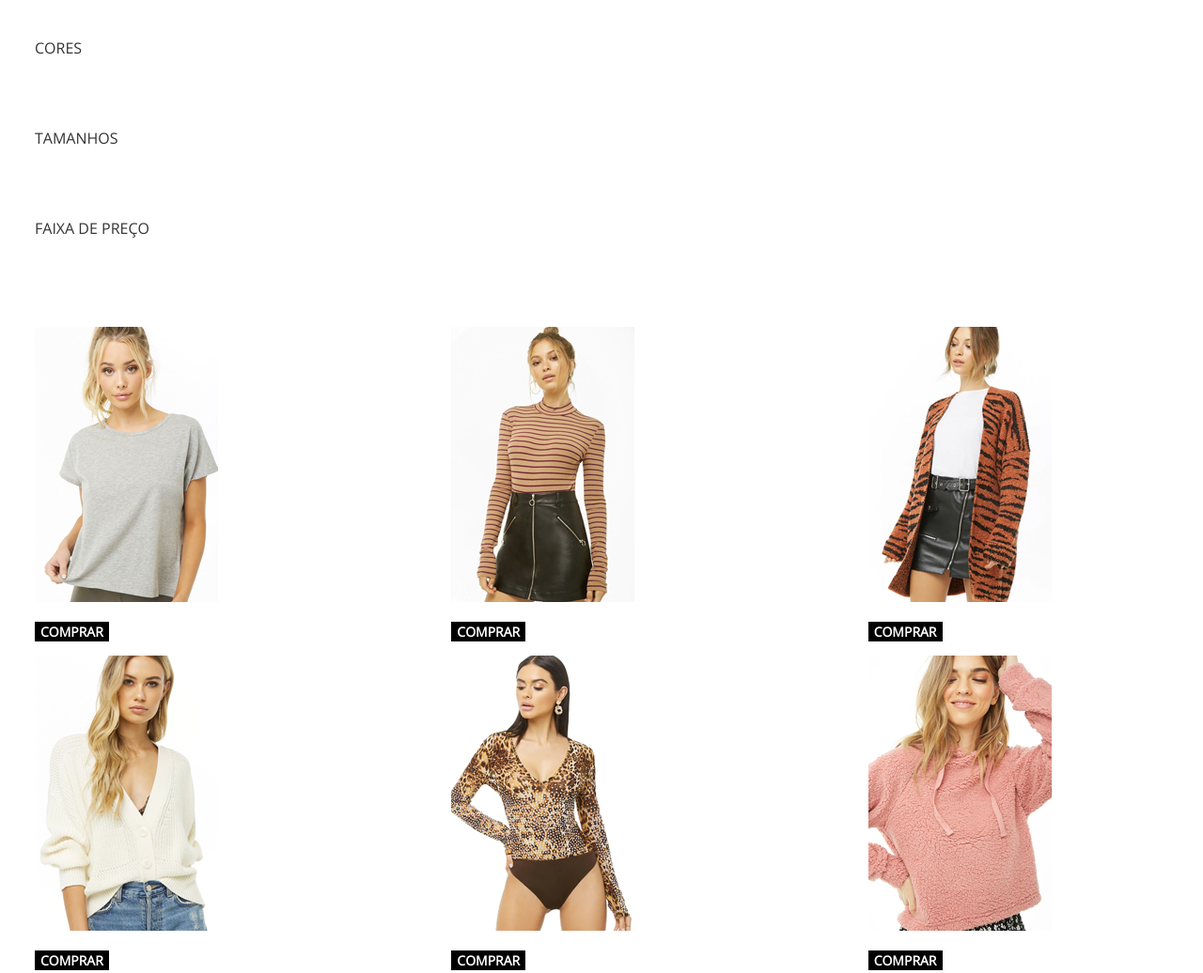
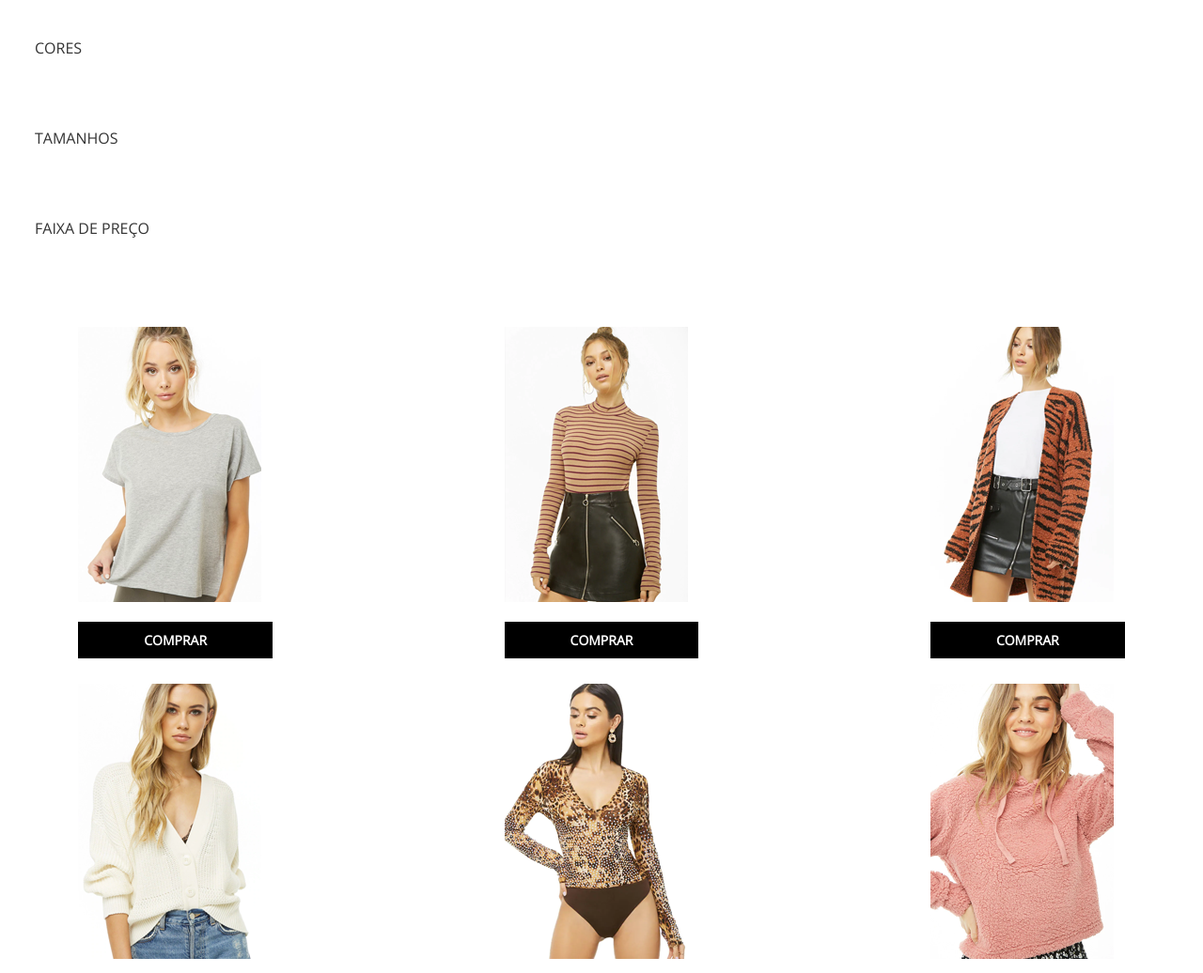
Before and after one commit to Mysia14/Desafio-M3, a plain HTML site: page index.html in a window 1280 px wide. Shown: the part 222-1258 px from the top of the page at 94% size. Drawn offline with nearby package versions, Linux system fonts and the light colour scheme.

Commit message:
edited comprar button

```diff
--- a/style.css
+++ b/style.css
@@ -121,11 +121,12 @@ img.logo {
 
 .categories {
   margin-top: 20px;
+  margin-bottom: 50px;
   max-width: 1900px;
   /*centralize section*/
   display: grid;
   grid-template-columns: 1fr 1fr 1fr;
-  grid-gap: 50px;
+  grid-gap: 80px;
   flex-wrap: wrap;
   align-items: center;
   justify-content: center;
@@ -153,6 +154,7 @@ img.logo {
   justify-content: center;
   align-items: center;
   padding: 37px;
+  margin: 0 auto;
 }
 
 @media (max-width: 1200px) {
@@ -167,17 +169,15 @@ button.comprar{
   font-style: normal;
   font-weight: bold;
   font-family: "Open sans";
-  line-height: 19px;
   border: none;
-  width: auto;
+  width:fit-content;
   display: grid;
+  margin:0 auto;
+  align-items: center;
+  padding: 10px 70px;
 
 }
 
-.center-button{
-
-  height: fit-content;
-}
 .carregar {
   background: #00C0EE;
   margin:0 auto;
@@ -195,7 +195,6 @@ button.comprar{
 
 }
 
-
 footer {
   background-color: black;
   color: #FFFF;
```
